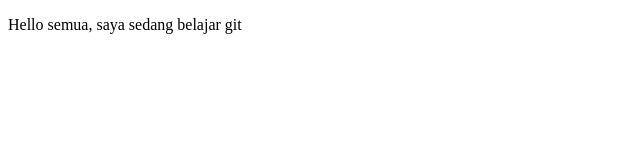
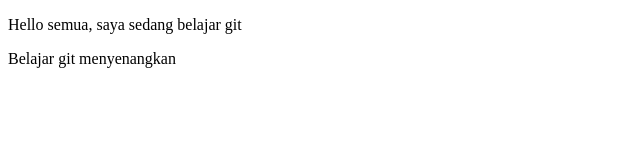
Before and after one commit to Hendy-Yudhistira/proyek-01, a plain HTML site: page index.html in a window 1280 px wide. Shown: the whole page, without its empty margins (0-640 px from the left). Drawn offline with Linux system fonts and the light colour scheme.

Commit message:
mengubah isi index.html

```diff
--- a/index.html
+++ b/index.html
@@ -6,5 +6,6 @@
     </head>
     <body>
         <p>Hello semua, saya sedang belajar git</p>
+        <p>Belajar git menyenangkan</p>
     </body>
 </html>
```
